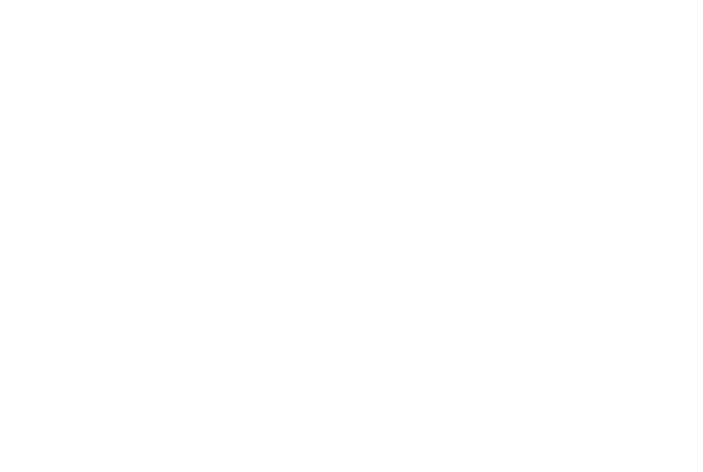
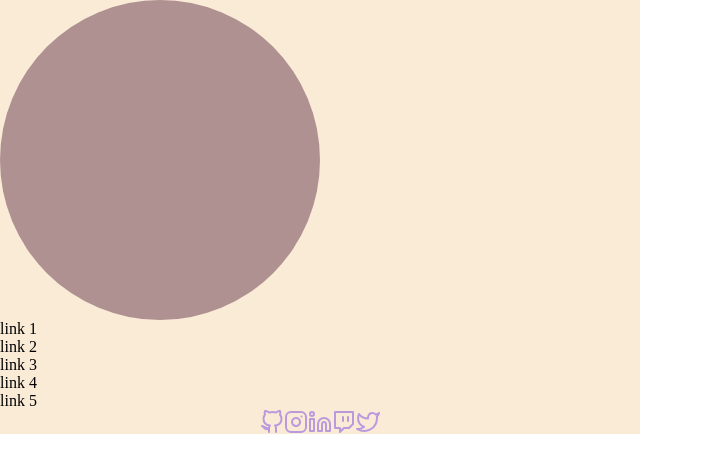
Before and after one commit to yantvrs/Social-tree, a plain HTML site: page index.html in a window 1280 px wide. Shown: the whole page, without its empty margins (0-703 px from the left). Drawn offline with Linux system fonts and the light colour scheme.

Commit message:
atualizando

```diff
--- a/index.html
+++ b/index.html
@@ -5,8 +5,26 @@
     <meta http-equiv="X-UA-Compatible" content="IE=edge">
     <meta name="viewport" content="width=device-width, initial-scale=1.0">
     <title>Social tree</title>
+    <link rel="stylesheet" href="style.css">
 </head>
 <body>
+    <div>
+        <div id="img"></div>
+        <div>
+            <div>link 1</div>
+            <div>link 2</div>
+            <div>link 3</div>
+            <div>link 4</div>
+            <div>link 5</div>
+        </div>
 
+        <span>
+            <img src="arquivos/assets/github.svg" alt="">
+            <img src="arquivos/assets/instagram.svg" alt="">
+            <img src="arquivos/assets/linkedin.svg" alt="">
+            <img src="arquivos/assets/twitch.svg" alt="">
+            <img src="arquivos/assets/twitter.svg" alt="">
+        </span>
+    </div>
 </body>
 </html>
--- /dev/null
+++ b/style.css
@@ -0,0 +1,23 @@
+@charset "UTF-8";
+*{
+    margin: 0px;
+}
+
+div{
+    background-color: antiquewhite;
+    width: 50%;
+
+}
+
+#img{
+    background-color: rgb(175, 145, 145);
+    width: 20rem;
+    height: 20rem;
+    border-radius: 100vh;
+
+}
+
+span{
+    display: flex;
+    justify-content: center;
+}
```
Also changed, not shown: arquivos/assets/github.svg (added), arquivos/assets/instagram.svg (added), arquivos/assets/linkedin.svg (added), arquivos/assets/twitch.svg (added), arquivos/assets/twitter.svg (added).
